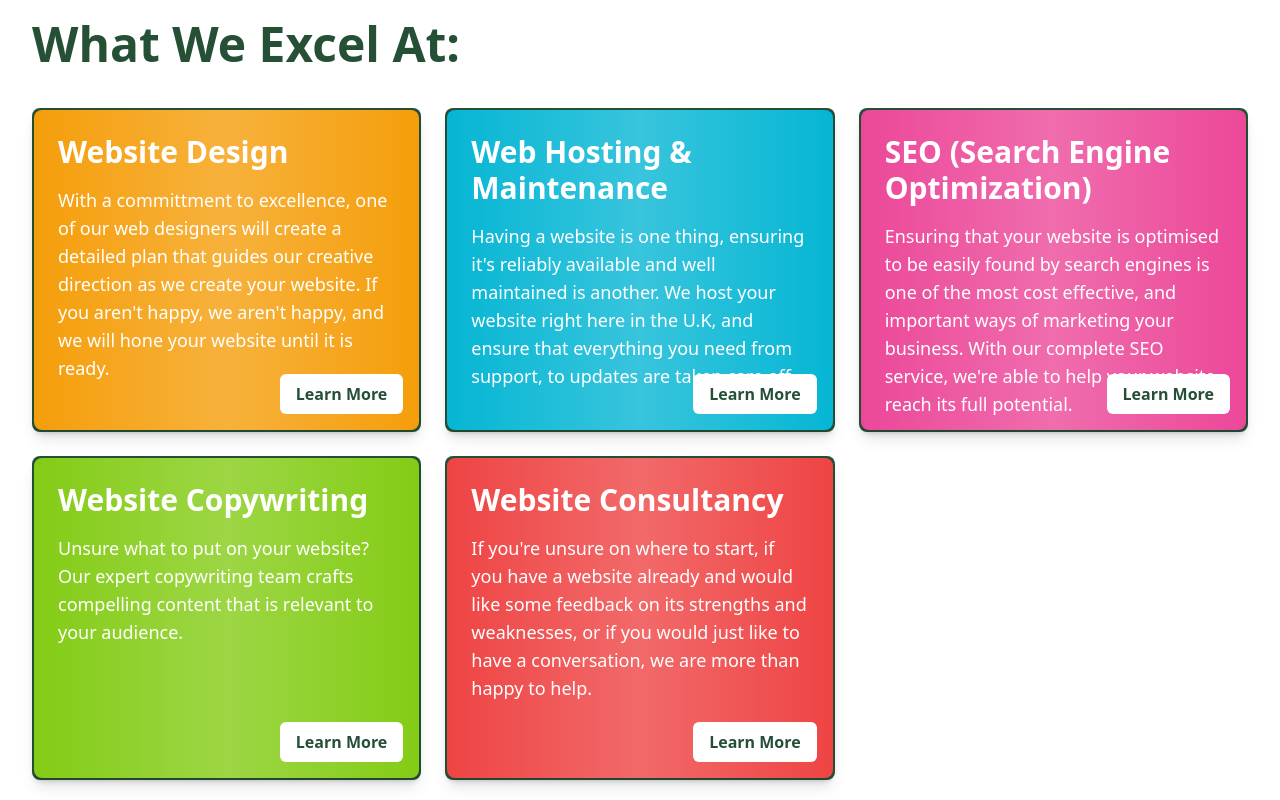
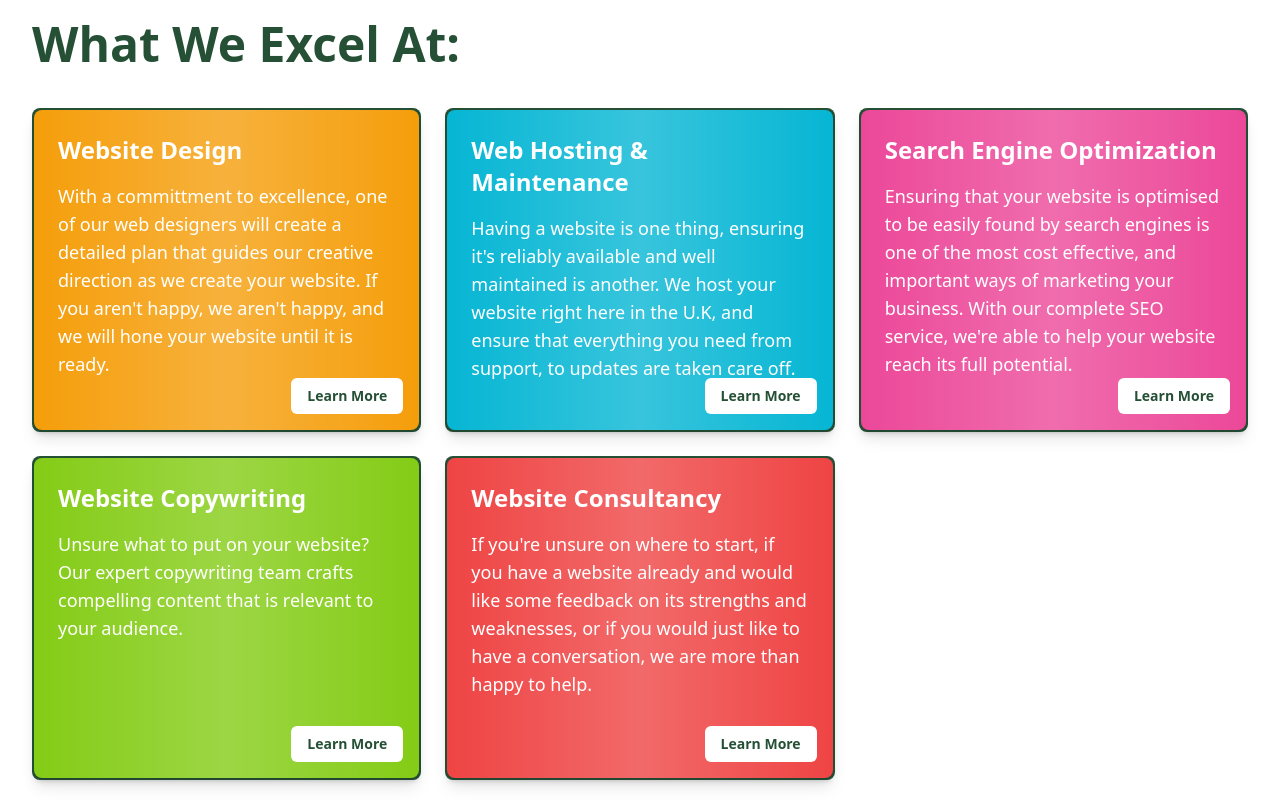
Before and after one commit to jdm1991/final-express, a Next.js app: page / in a window 1280 px wide. Shown: the part 1700-2500 px from the top of the page. Built offline with nearby package versions, Linux system fonts and the light colour scheme; no server answers; the database is empty.

Commit message:
Latest changes

```diff
--- a/src/app/components/Features.jsx
+++ b/src/app/components/Features.jsx
@@ -42,7 +42,7 @@ export default function Features() {
     <section className="bg-white py-12">
       <div className="max-w-7xl mx-auto px-8 sm:px-6 lg:px-8">
         <h2 className="text-4xl md:text-5xl font-bold text-[#255036] mb-10 text-left">
-          Features
+          Features:
         </h2>
         <div className="flex justify-center items-start space-x-6">
           {features.map((feature, index) => (
--- a/src/app/components/HeroSection.jsx
+++ b/src/app/components/HeroSection.jsx
@@ -13,7 +13,7 @@ export default function HeroSection() {
 
     const typingIntervalId = setInterval(() => {
       setTypingAnimation((prevAnimation) => !prevAnimation);
-    }, 20000);
+    }, 10000); // Changed from 20000 to 10000
 
     return () => {
       clearInterval(backgroundIntervalId);
--- a/src/app/components/Services.jsx
+++ b/src/app/components/Services.jsx
@@ -13,19 +13,18 @@ export default function Services() {
             <div className="bg-[#255036] p-0.5 rounded-lg shadow-lg hover:scale-105 transition duration-300 ease-in-out group">
               <div className="bg-amber-500 p-6 rounded-lg shadow-md h-64 sm:h-72 lg:h-80 text-left relative overflow-hidden">
                 <div className="absolute inset-0 bg-gradient-to-r from-transparent via-white/20 to-transparent group-hover:animate-[shimmer_1s_ease-in-out_1]"></div>
-                <h3 className="text-2xl sm:text-3xl font-bold text-white mb-4 text-shadow relative">
+                <h3 className="text-xl sm:text-2xl font-bold text-white mb-4 text-shadow relative">
                   Website Design
                 </h3>
-                <p className="text-base sm:text-lg font-medium text-white text-shadow relative mb-8">
+                <p className="text-base sm:text-lg font-medium text-white text-shadow relative mb-10">
                   With a committment to excellence, one of our web designers
                   will create a detailed plan that guides our creative direction
-                  as we create your website. If you aren&apos;t happy, we
-                  aren&apos;t happy, and we will hone your website until it is
-                  ready.
+                  as we create your website. If you aren't happy, we aren't
+                  happy, and we will hone your website until it is ready.
                 </p>
                 <Link
                   href="/webDesign"
-                  className="absolute bottom-4 right-4 bg-white text-[#255036] px-4 py-2 rounded-md font-bold hover:bg-[#255036] hover:text-white transition duration-300 ease-in-out text-sm sm:text-base"
+                  className="absolute bottom-4 right-4 bg-white text-[#255036] px-4 py-2 rounded-md font-bold hover:bg-[#255036] hover:text-white transition duration-300 ease-in-out text-sm"
                 >
                   Learn More
                 </Link>
@@ -36,18 +35,18 @@ export default function Services() {
             <div className="bg-[#255036] p-0.5 rounded-lg shadow-lg hover:scale-105 transition duration-300 ease-in-out group">
               <div className="bg-cyan-500 p-6 rounded-lg shadow-md h-64 sm:h-72 lg:h-80 text-left relative overflow-hidden">
                 <div className="absolute inset-0 bg-gradient-to-r from-transparent via-white/20 to-transparent group-hover:animate-[shimmer_1s_ease-in-out_1]"></div>
-                <h3 className="text-2xl sm:text-3xl font-bold text-white mb-4 text-shadow relative">
+                <h3 className="text-xl sm:text-2xl font-bold text-white mb-4 text-shadow relative">
                   Web Hosting & Maintenance
                 </h3>
-                <p className="text-base sm:text-lg font-medium text-white text-shadow relative mb-8">
-                  Having a website is one thing, ensuring it&apos;s reliably
+                <p className="text-base sm:text-lg font-medium text-white text-shadow relative mb-10">
+                  Having a website is one thing, ensuring it's reliably
                   available and well maintained is another. We host your website
                   right here in the U.K, and ensure that everything you need
                   from support, to updates are taken care off.
                 </p>
                 <Link
                   href="/webHosting"
-                  className="absolute bottom-4 right-4 bg-white text-[#255036] px-4 py-2 rounded-md font-bold hover:bg-[#255036] hover:text-white transition duration-300 ease-in-out text-sm sm:text-base"
+                  className="absolute bottom-4 right-4 bg-white text-[#255036] px-4 py-2 rounded-md font-bold hover:bg-[#255036] hover:text-white transition duration-300 ease-in-out text-sm"
                 >
                   Learn More
                 </Link>
@@ -58,19 +57,19 @@ export default function Services() {
             <div className="bg-[#255036] p-0.5 rounded-lg shadow-lg hover:scale-105 transition duration-300 ease-in-out group">
               <div className="bg-pink-500 p-6 rounded-lg shadow-md h-64 sm:h-72 lg:h-80 text-left relative overflow-hidden">
                 <div className="absolute inset-0 bg-gradient-to-r from-transparent via-white/20 to-transparent group-hover:animate-[shimmer_1s_ease-in-out_1]"></div>
-                <h3 className="text-2xl sm:text-3xl font-bold text-white mb-4 text-shadow relative">
-                  SEO (Search Engine Optimization)
+                <h3 className="text-xl sm:text-2xl font-bold text-white mb-4 text-shadow relative">
+                  Search Engine Optimization
                 </h3>
-                <p className="text-base sm:text-lg font-medium text-white text-shadow relative mb-8">
+                <p className="text-base sm:text-lg font-medium text-white text-shadow relative mb-12">
                   Ensuring that your website is optimised to be easily found by
                   search engines is one of the most cost effective, and
                   important ways of marketing your business. With our complete
-                  SEO service, we&apos;re able to help your website reach its
-                  full potential.
+                  SEO service, we're able to help your website reach its full
+                  potential.
                 </p>
                 <Link
                   href="/seo"
-                  className="absolute bottom-4 right-4 bg-white text-[#255036] px-4 py-2 rounded-md font-bold hover:bg-[#255036] hover:text-white transition duration-300 ease-in-out text-sm sm:text-base"
+                  className="absolute bottom-4 right-4 bg-white text-[#255036] px-4 py-2 rounded-md font-bold hover:bg-[#255036] hover:text-white transition duration-300 ease-in-out text-sm"
                 >
                   Learn More
                 </Link>
@@ -81,17 +80,17 @@ export default function Services() {
             <div className="bg-[#255036] p-0.5 rounded-lg shadow-lg hover:scale-105 transition duration-300 ease-in-out group">
               <div className="bg-lime-500 p-6 rounded-lg shadow-md h-64 sm:h-72 lg:h-80 text-left relative overflow-hidden">
                 <div className="absolute inset-0 bg-gradient-to-r from-transparent via-white/20 to-transparent group-hover:animate-[shimmer_1s_ease-in-out_1]"></div>
-                <h3 className="text-2xl sm:text-3xl font-bold text-white mb-4 text-shadow relative">
+                <h3 className="text-xl sm:text-2xl font-bold text-white mb-4 text-shadow relative">
                   Website Copywriting
                 </h3>
-                <p className="text-base sm:text-lg font-medium text-white text-shadow relative mb-8">
+                <p className="text-base sm:text-lg font-medium text-white text-shadow relative mb-10">
                   Unsure what to put on your website? Our expert copywriting
                   team crafts compelling content that is relevant to your
                   audience.
                 </p>
                 <Link
                   href="/website-copywriting"
-                  className="absolute bottom-4 right-4 bg-white text-[#255036] px-4 py-2 rounded-md font-bold hover:bg-[#255036] hover:text-white transition duration-300 ease-in-out text-sm sm:text-base"
+                  className="absolute bottom-4 right-4 bg-white text-[#255036] px-4 py-2 rounded-md font-bold hover:bg-[#255036] hover:text-white transition duration-300 ease-in-out text-sm"
                 >
                   Learn More
                 </Link>
@@ -102,18 +101,18 @@ export default function Services() {
             <div className="bg-[#255036] p-0.5 rounded-lg shadow-lg hover:scale-105 transition duration-300 ease-in-out group">
               <div className="bg-red-500 p-6 rounded-lg shadow-md h-64 sm:h-72 lg:h-80 text-left relative overflow-hidden">
                 <div className="absolute inset-0 bg-gradient-to-r from-transparent via-white/20 to-transparent group-hover:animate-[shimmer_1s_ease-in-out_1]"></div>
-                <h3 className="text-2xl sm:text-3xl font-bold text-white mb-4 text-shadow relative">
+                <h3 className="text-xl sm:text-2xl font-bold text-white mb-4 text-shadow relative">
                   Website Consultancy
                 </h3>
-                <p className="text-base sm:text-lg font-medium text-white text-shadow relative mb-8">
-                  If you&apos;re unsure on where to start, if you have a website
+                <p className="text-base sm:text-lg font-medium text-white text-shadow relative mb-10">
+                  If you're unsure on where to start, if you have a website
                   already and would like some feedback on its strengths and
                   weaknesses, or if you would just like to have a conversation,
                   we are more than happy to help.
                 </p>
                 <Link
                   href="/website-consultancy"
-                  className="absolute bottom-4 right-4 bg-white text-[#255036] px-4 py-2 rounded-md font-bold hover:bg-[#255036] hover:text-white transition duration-300 ease-in-out text-sm sm:text-base"
+                  className="absolute bottom-4 right-4 bg-white text-[#255036] px-4 py-2 rounded-md font-bold hover:bg-[#255036] hover:text-white transition duration-300 ease-in-out text-sm"
                 >
                   Learn More
                 </Link>
--- a/src/app/styles/globals.css
+++ b/src/app/styles/globals.css
@@ -1,11 +1,9 @@
 @tailwind base;
 @tailwind components;
 @tailwind utilities;
-
 @import '@fortawesome/fontawesome-free/css/all.css';
 
 /* globals.css */
-
 :root {
   --font-titillium-web: 'Titillium Web', sans-serif;
 }
```
